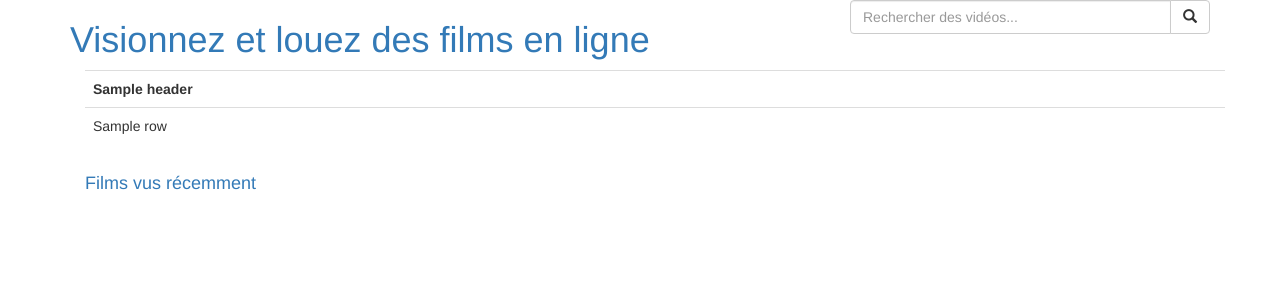
After one commit to arteymix/ift2935, a Flask app: template templates/request.html in a window 1280 px wide. The commit adds this page. Shown: the top 300 px of the page. Run offline with Flask 2, Linux system fonts and the light colour scheme; the template is opened without the code that fills it: most values are stand-ins (such as "Sample title", 1, 10 or a date in 2020); parts of the project's set-up code (start-up, migrations or seed data) failed here and were passed over; some libraries are stand-ins or nearby versions.

Commit message:
Correctif pour Fichier!

```diff
--- a/app.py
+++ b/app.py
@@ -1,3 +1,6 @@
+#!/usr/bin/env python
+# -*- coding: utf-8 -*-
+
 from flask import Flask, render_template, request, url_for, g
 import yaml
 from cx_Oracle import connect, makedsn
@@ -13,17 +16,19 @@
 
 db = connect(**app.config['database'])
 
-@app.before_first_request
-def initialize_database():
-    with db:
-        with open('sql/schema.sql') as f:
-            db.cursor().executemany(f.read().encode('utf-8'), [])
+# création du schéma
+with open('sql/schema.sql') as f:
+    for request in f.read().split(';'):
+        print(request)
+        db.cursor().execute(request, [])
 
 @app.route('/')
 def home():
     with db:
         cursor = db.cursor()
         cursor.execute('select * from ALL_TABLES')
+        for row in cursor:
+            app.logger.info(row)
     return render_template('home.html', config=app.config,
             header=cursor.description,
             tables=cursor.fetchall())
--- a/sql/schema.sql
+++ b/sql/schema.sql
@@ -82,8 +82,8 @@
 create table Fichier (
 	chemin				varchar2(50),
 	prix				decimal(5,2) not null,
-	nbTelechargement	number(10) not null default(0),
-	nbVisionnement		number(10) not null default(0),
+	nbTelechargement	number(10) default 0 not null,
+	nbVisionnement		number(10) default 0 not null,
 	dateAcquisition		date,
 	estArchive			number(1) not null, -- boolean
 	noVideo				number(6),
--- a/templates/home.html
+++ b/templates/home.html
@@ -25,27 +25,7 @@
     </div>
   </hedaer>
   <div class="container">
-
-    <div class="row">
-      <h3>Tables de la base de donnée</h3>
-      <table class="table">
-        <tr>
-          {% for col in description %}
-          <th>{{ col }}</th>
-          {% endfor %}
-        </tr>
-        {% for table in tables %}
-        <tr>
-          {% for col in table %}
-          <td>{{ col }}</td>
-          {% endfor %}
-        </tr>
-        {% endfor %}
-      </table>
-    </div>
-
     {% block content %}{% endblock %}
-
   </div>
   <footer class="container">
     <div class="row">
--- /dev/null
+++ b/templates/request.html
@@ -0,0 +1,19 @@
+{% extends 'home.html' %}
+
+{% block content %}
+
+    <table class="table">
+
+        <tr>
+            {% for header in cursor.description %}
+                <th>{{ header }}</th>
+            {% endfor %}
+        </tr>
+
+        {% for row in cursor %}
+        <tr><td>{{ row }}</td></tr>
+        {% endfor %}
+
+    </table>
+
+{% endblock %}
```
